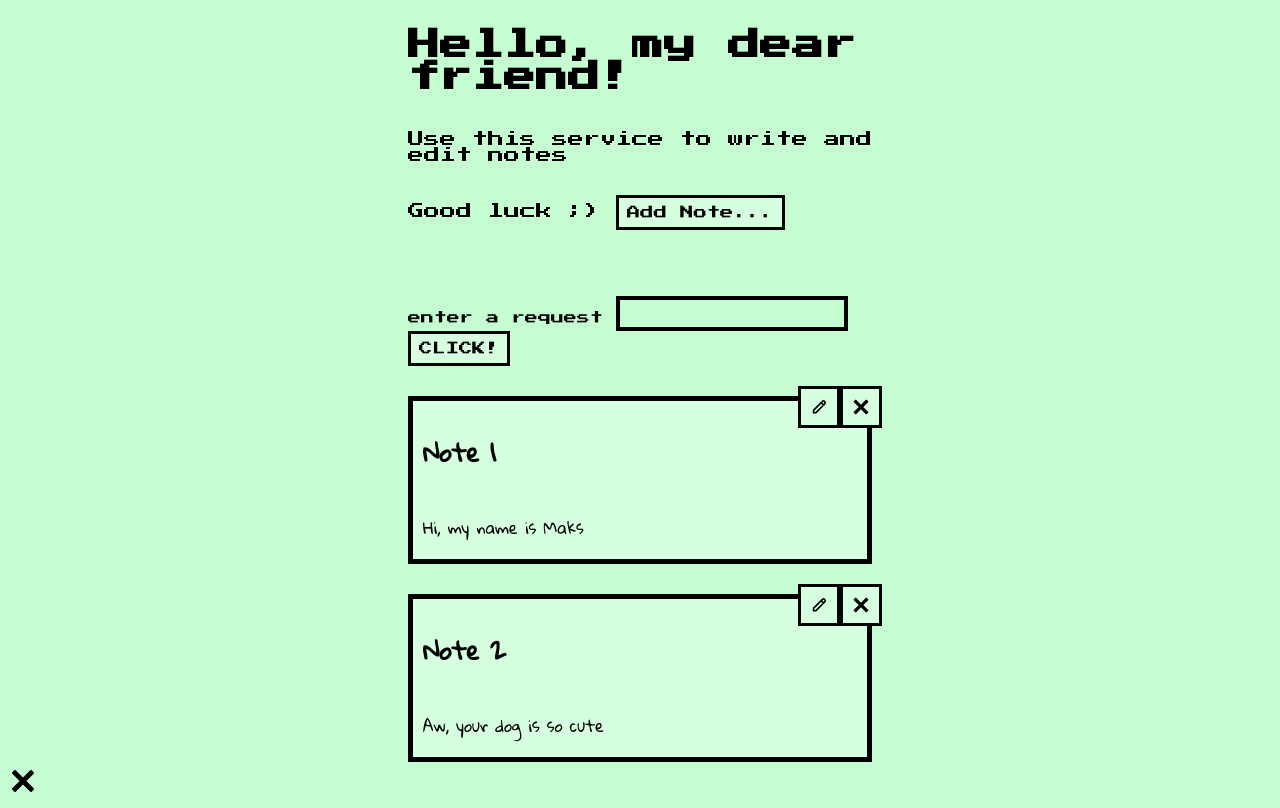
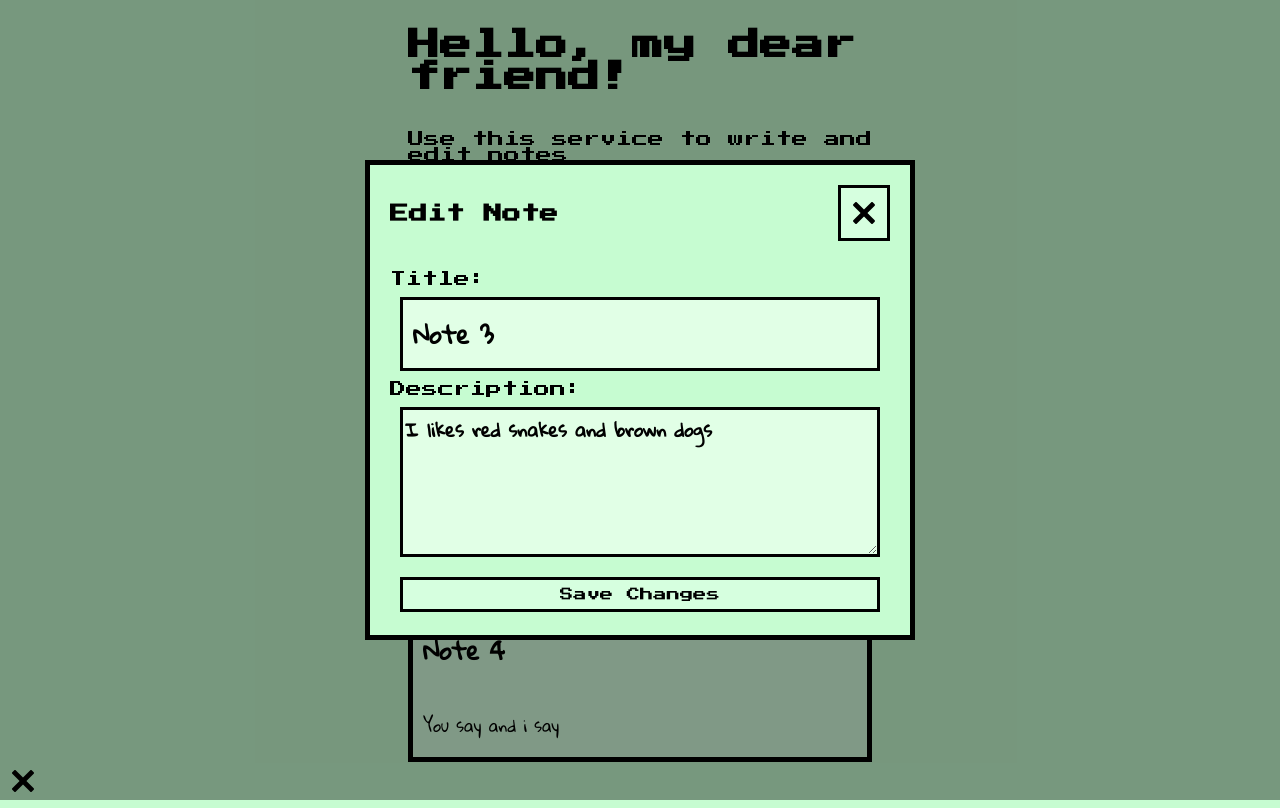
Before and after one commit to makshoop/notes, a website built with Vite: page index.html in a window 1280 px wide. Both pictures are taken after a click on the button 819 px from the left and 406 px from the top of the page. Built offline with nearby package versions, Linux system fonts and the light colour scheme; data requests are answered from the project's data file.

Commit message:
delete and edit notes functions

```diff
--- a/db.json
+++ b/db.json
@@ -1,19 +1,9 @@
 {
   "notes": [
     {
-      "id": 1,
-      "title": "Note 1",
-      "description": "Hi, my name is Maks"
-    },
-    {
-      "id": 2,
-      "title": "Note 2",
-      "description": "Aw, your dog is so cute"
-    },
-    {
-      "id": 3,
       "title": "Note 3",
-      "description": "I likes red snakes and brown dogs"
+      "description": "I likes red snakes and brown dogs",
+      "id": 3
     },
     {
       "id": 4,
@@ -41,9 +31,9 @@
       "description": "Lick my balls and go play to bowling"
     },
     {
-      "id": 9,
-      "title": "Note 9",
-      "description": "Wow, your tits so beautiful"
+      "title": "Note 22",
+      "description": "Wow, your tits so beautiful",
+      "id": 9
     },
     {
       "id": 10,
@@ -54,11 +44,6 @@
       "id": 11,
       "title": "Note 11",
       "description": "Ice ice ice baby, ice ice ice baby"
-    },
-    {
-      "id": 12,
-      "title": "Note 12",
-      "description": "Cheeky Breeky motherfucker. U forgot who daddy?"
     },
     {
       "id": 13,
--- a/index.html
+++ b/index.html
@@ -26,18 +26,15 @@
             <img src="./src/assets/close.svg" alt="close">
           </button>
         </div>
-
         <div class="form">
-
           <form action="">
             Title:
             <input type="text">
           </form>
-
           <h4>Description: </h4>
-          <textarea name="" id="" cols="30" rows="10"></textarea>
-
+          <textarea name="" id="" cols="10" rows="4"></textarea>
         </div>
+        <button>Save</button>
       </div>
     </div>
 
--- a/src/index.js
+++ b/src/index.js
@@ -1,6 +1,6 @@
 import "./styles/main.css";
 import "./styles/notes.css";
 import "./styles/searcher.css";
+import "./styles/windows.css";
 import "./js/notes";
 import "./js/search";
-import "./styles/new-note.css";
--- a/src/js/notes.js
+++ b/src/js/notes.js
@@ -24,15 +24,15 @@ export function getNotes() {
 
 					return `
 
-						<div class="note">
-							<div class="buttons">
-								<button id='delete-button'>
-									<img src="./src/assets/close.svg" alt="delete">
-								</button>
-								<button id='edit-button'>
-									<img src="/src/assets/pencil.svg" alt="edit">
-								</button>
-							</div>
+						<div class="note" data-note-id="${note.id}">
+						<div class="buttons">
+							<button class='delete-button' id="delete-button${note.id}">
+								<img src="./src/assets/delete.svg" alt="delete">
+							</button>
+							<button class="edit-button" id='edit-button'>
+								<img src="/src/assets/pencil.svg" alt="edit">
+							</button>
+						</div>
 							<h2>${title}</h2>
 							<p>${description}</p>
 						</div>
@@ -41,6 +41,16 @@ export function getNotes() {
 				document.querySelector("#notes").innerHTML = notes.join("");
 			}
 			input.setAttribute("style", "background: none;");
+
+			const deleteButtons = document.querySelectorAll(".delete-button");
+			deleteButtons.forEach((button) => {
+				button.addEventListener("click", deleteNote);
+			});
+
+			const editButtons = document.querySelectorAll(".edit-button");
+			editButtons.forEach((button) => {
+				button.addEventListener("click", editNote);
+			});
 		});
 }
 
@@ -55,12 +65,12 @@ export function getAllNotes() {
 		.then((json) => {
 			const notes = json.map((note) => {
 				return `
-					<div class="note">
+					<div class="note" data-note-id="${note.id}">
 						<div class="buttons">
-							<button id='delete-button'>
-								<img src="./src/assets/close.svg" alt="delete">
+							<button class='delete-button' id="delete-button${note.id}" >
+								<img src="./src/assets/delete.svg" alt="delete">
 							</button>
-							<button id='edit-button'>
+							<button class='edit-button' id="edit-button">
 								<img src="/src/assets/pencil.svg" alt="edit">
 							</button>
 						</div>
@@ -71,13 +81,93 @@ export function getAllNotes() {
 			});
 			document.querySelector("#notes").innerHTML = notes.join("");
 			input.setAttribute("style", "background: none;");
+
+			const deleteButtons = document.querySelectorAll(".delete-button");
+			deleteButtons.forEach((button) => {
+				button.addEventListener("click", deleteNote);
+			});
+
+			const editButtons = document.querySelectorAll(".edit-button");
+			editButtons.forEach((button) => {
+				button.addEventListener("click", editNote);
+			});
 		});
 }
 
-btn.onclick = () => {
-	modalView.open();
-	modalView.btnNoElement.addEventListener("mouseover", mouseOverHandler);
-};
+function deleteNote() {
+	const noteId = this.parentNode.parentNode.getAttribute("data-note-id");
 
-let btn = document.getElementById("btn-op");
-let count = 0;
+	fetch(`http://localhost:3000/notes/${noteId}`, {
+		method: "DELETE",
+	})
+		.then((response) => {
+			if (response.ok) {
+				const noteToDelete = this.parentNode.parentNode;
+				noteToDelete.remove();
+			} else {
+				console.error("Error deleting note");
+			}
+		})
+		.catch((error) => {
+			console.error("Error deleting note", error);
+		});
+}
+
+function editNote() {
+	const noteId = this.parentNode.parentNode.getAttribute("data-note-id");
+
+	const noteTitle = this.parentNode.parentNode.querySelector("h2").textContent;
+	const noteDescription =
+		this.parentNode.parentNode.querySelector("p").textContent;
+
+	const modal = document.createElement("div");
+	modal.classList.add("modal");
+	modal.innerHTML = `
+	<div class="modal-content" id="modal-content">
+		<div class="edit-name">
+			<h3>Edit Note</h3>
+			<button id="cancel-edit-button"><img src="./src/assets/close.svg" alt="close"></button>
+		</div>
+		<form id="edit-note-form">
+			<label for="note-title">Title:</label>
+			<input type="text" id="note-title" value="${noteTitle}">
+			<label for="note-description">Description:</label>
+			<textarea id="note-description" cols="10" rows="4">${noteDescription}</textarea>
+			<button type="submit">Save Changes</button>
+		</form>
+		</div>
+	</div>
+	`;
+	document.body.appendChild(modal);
+
+	const editNoteForm = document.querySelector("#edit-note-form");
+	editNoteForm.addEventListener("submit", (event) => {
+		event.preventDefault();
+
+		const newTitle = document.querySelector("#note-title").value;
+		const newDescription = document.querySelector("#note-description").value;
+
+		fetch(`http://localhost:3000/notes/${noteId}`, {
+			method: "PUT",
+			body: JSON.stringify({
+				title: newTitle,
+				description: newDescription,
+			}),
+			headers: {
+				"Content-Type": "application/json",
+			},
+		}).then((response) => {
+			if (response.ok) {
+				const noteToEdit = this.parentNode.parentNode;
+				noteToEdit.querySelector("h2").textContent = newTitle;
+				noteToEdit.querySelector("p").textContent = newDescription;
+				modal.remove();
+			}
+		});
+	});
+	const cancelEditButton = document.querySelector("#cancel-edit-button");
+	cancelEditButton.addEventListener("click", (event) => {
+		event.preventDefault();
+		modal.remove();
+	});
+}
--- a/src/styles/notes.css
+++ b/src/styles/notes.css
@@ -31,72 +31,16 @@
     margin: -20px;
 }
 
-.add-note {
-    display: none;
-    position: fixed;
-    z-index: 1;
-    left: 0;
-    top: 0;
-    margin: auto;
-    width: 100%;
-    height: 100%;
-    overflow: auto;
-    background-color: rgba(0, 0, 0, 0.8);
-}
-
-.add-note-window {
-    background-color: rgb(198, 252, 209);
-    font-family: 'Press Start 2P', cursive;
-    display: flex;
-    margin: auto;
-    width: 600px;
-    height: 450px;
-    flex-direction: column;
-    justify-content: flex-start;
-    border: 5px solid;
-}
-
-.name-window {
-    display: flex;
-    justify-content: space-between;
-    padding: 30px;
-}
-
-#close-button {
-    height: 60px;
-    width: 60px;
-    margin: -20px;
-}
-
-.form {
-    display: flex;
-    flex-direction: column;
-    padding: 15px;
-}
-
-.form input {
-    background-color: rgb(225, 255, 230);
-    font-family: 'Gloria Hallelujah', cursive;
-    border: 3px solid;
-    font-size: x-large;
-    font-weight: 800;
-}
-
-.form textarea {
-    background-color: rgb(225, 255, 230);
-    font-family: 'Gloria Hallelujah', cursive;
-    font-size: xx-large;
-    font-weight: 600;
-    border: 3px solid;
-}
 
 #edit-button img {
     height: 20px;
 }
 
-#delete-button img {
+.delete-button img {
     height: 20px;
 }
+
+
 
 mark {
     color: black;
--- /dev/null
+++ b/src/styles/windows.css
@@ -0,0 +1,126 @@
+.add-note {
+    display: none;
+    position: fixed;
+    z-index: 1;
+    left: 0;
+    top: 0;
+    margin: auto;
+    width: 100%;
+    height: 100%;
+    overflow: auto;
+    background-color: rgba(0, 0, 0, 0.8);
+}
+
+.add-note-window {
+    background-color: rgb(198, 252, 209);
+    font-family: 'Press Start 2P', cursive;
+    display: flex;
+    margin: auto;
+    width: 600px;
+    height: 480px;
+    flex-direction: column;
+    justify-content: flex-start;
+    border: 5px solid;
+}
+
+.add-note-window button {
+    width: auto;
+    margin: 0 15px 0 15px;
+}
+
+.name-window {
+    display: flex;
+    justify-content: space-between;
+    padding: 30px;
+}
+
+#close-button {
+    height: 60px;
+    width: 60px;
+    margin: -20px;
+}
+
+.form {
+    display: flex;
+    flex-direction: column;
+    padding: 15px;
+}
+
+.form input {
+    background-color: rgb(225, 255, 230);
+    font-family: 'Gloria Hallelujah', cursive;
+    border: 3px solid;
+    font-size: x-large;
+    font-weight: 800;
+}
+
+.form textarea {
+    background-color: rgb(225, 255, 230);
+    font-family: 'Gloria Hallelujah', cursive;
+    font-size: large;
+    font-weight: 600;
+    border: 3px solid;
+}
+
+
+.modal {
+
+    display: flex;
+    align-items: center;
+    justify-content: center;
+    position: fixed;
+    z-index: 1;
+    left: 0;
+    top: 0;
+    width: 100%;
+    height: 100%;
+    overflow: auto;
+    background-color: rgba(0,0,0,0.4);
+}
+
+.modal-content {
+    display: flex;
+    flex-direction: column;
+    background-color: rgb(198, 252, 209);
+    font-family: 'Press Start 2P', cursive;
+    margin: auto;
+    padding: 20px;
+    border: 5px solid;
+    width: 500px;
+    height: 430px;
+}
+
+.edit-name {
+    display: flex;
+    justify-content: space-between;
+    padding-bottom: 30px;
+}
+
+#edit-note-form {
+    display: flex;
+    flex-direction: column;
+}
+
+#edit-note-form input {
+    background-color: rgb(225, 255, 230);
+    font-family: 'Gloria Hallelujah', cursive;
+    border: 3px solid;
+    font-size: x-large;
+    font-weight: 800;
+    padding: 10px;
+    margin: 10px;
+
+}
+
+#edit-note-form textarea{
+    background-color: rgb(225, 255, 230);
+    font-family: 'Gloria Hallelujah', cursive;
+    font-size: large;
+    font-weight: 600;
+    border: 3px solid;
+    margin: 10px;
+}
+
+#edit-note-form button {
+    margin: 10px;
+}
```
Also changed, not shown: src/assets/delete.svg (added), src/styles/new-note.css (deleted).
